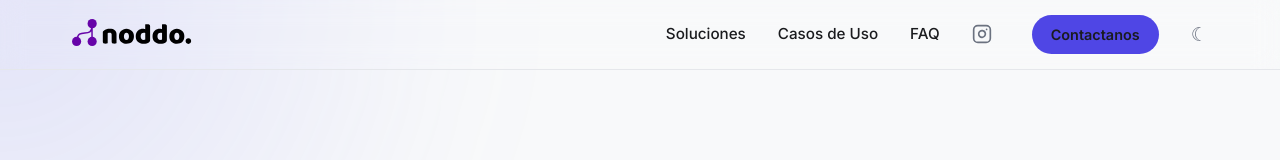
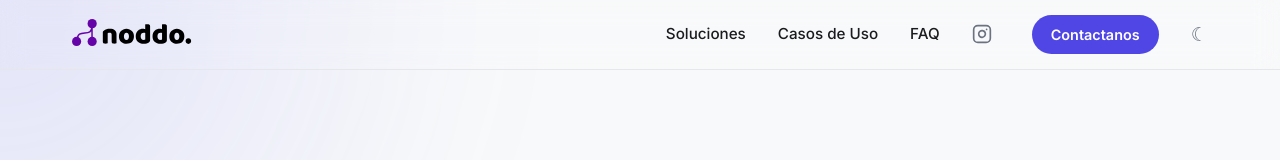
Before and after one commit to JuliSoldani/noddo.ia, a website built with Vite: page index.html in a window 1280 px wide. Shown: the top 160 px of the page. Built offline with nearby package versions, Linux system fonts and the light colour scheme.

Commit message:
Fix navbar CTA text color to white

```diff
--- a/index.html
+++ b/index.html
@@ -35,7 +35,7 @@
                         <line x1="17.5" y1="6.5" x2="17.51" y2="6.5"></line>
                     </svg>
                 </a>
-                <a href="#contacto" class="btn btn-primary open-contact-modal" style="padding: 0.5rem 1.2rem; border-radius: 50px; font-weight: 600; font-size: 0.9rem; margin-left: 0.5rem;">Contactanos</a>
+                <a href="#contacto" class="btn btn-primary open-contact-modal" style="padding: 0.5rem 1.2rem; border-radius: 50px; font-weight: 600; font-size: 0.9rem; margin-left: 0.5rem; color: white;">Contactanos</a>
                 <button id="themeToggle" class="theme-toggle" aria-label="Cambiar Tema">☾</button>
             </div>
         </div>
```
